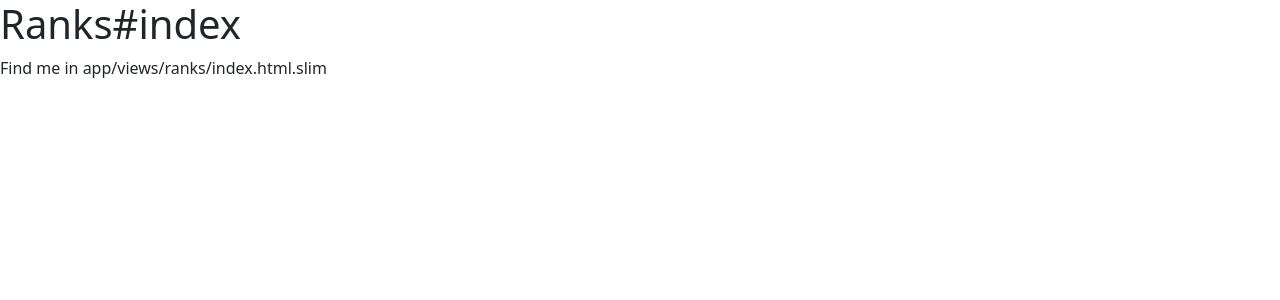
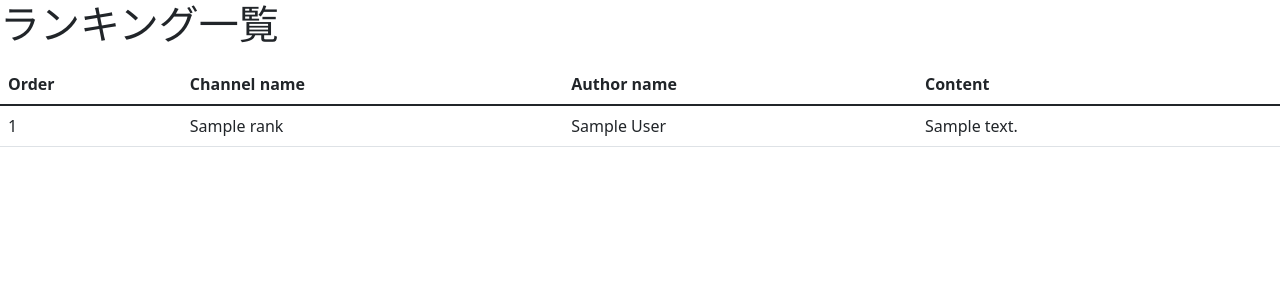
Before and after one commit to Paru871/buzzcord, a Rails app: page /ranks/index in a window 1280 px wide. Shown: the top 300 px of the page. Run offline with Rails 7, Linux system fonts and the light colour scheme; tables that the repository leaves empty hold one stand-in row (values such as "Sample post"); style sheets or scripts are compiled from the project's sources; some libraries are stand-ins or nearby versions.

Commit message:
仮のランキング一覧サイトを作成

```diff
--- a/app/controllers/ranks_controller.rb
+++ b/app/controllers/ranks_controller.rb
@@ -1,5 +1,7 @@
 # frozen_string_literal: true
 
 class RanksController < ApplicationController
-  def index; end
+  def index
+    @ranks = Rank.all
+  end
 end
--- a/app/views/ranks/index.html.slim
+++ b/app/views/ranks/index.html.slim
@@ -1,2 +1,24 @@
-h1 Ranks#index
-p Find me in app/views/ranks/index.html.slim
+.ms-10
+h1 ランキング一覧
+
+/ = link_to('新規登録', new_task_path, class: 'btn btn-primary')
+
+.mb-3
+table.table.table-hover
+  thead.thead-default
+    tr
+      th= Rank.human_attribute_name(:order)
+      th= Rank.human_attribute_name(:channel_name)
+      th= Rank.human_attribute_name(:author_name)
+      th= Rank.human_attribute_name(:content)
+      th
+  tbody
+    - @ranks.each do |rank|
+      tr
+        td= rank.order
+        td= rank.channel_name
+        td= rank.author_name
+        td= rank.content
+        td
+          / = link_to '編集', edit_task_path(task), class: 'btn btn-primary me-3'
+          / = link_to '削除', task, method: :delete, data: { confirm: "タスク「#{task.name}」を削除します。よろしいですか？"}, class: 'btn btn-danger'
```
